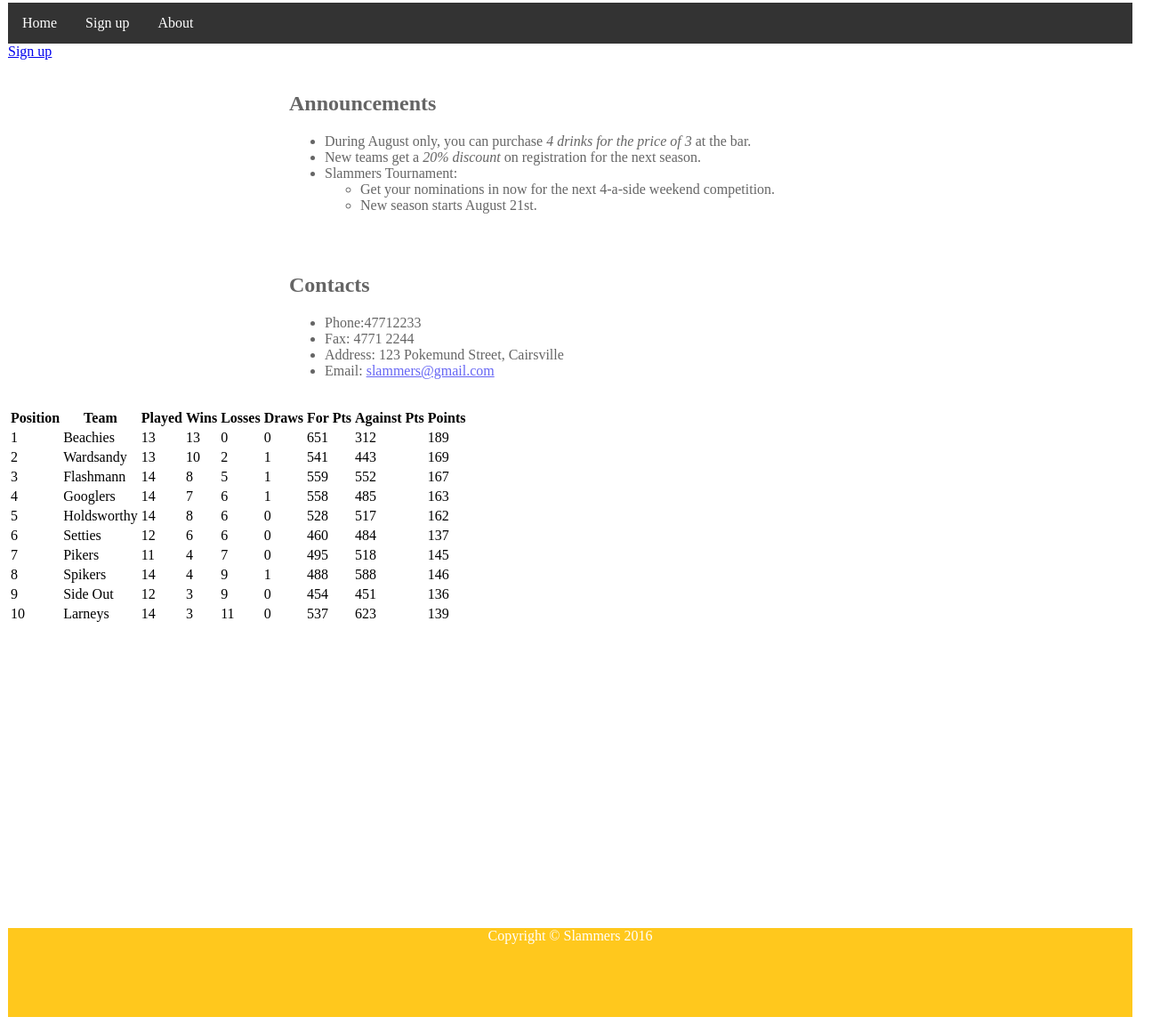
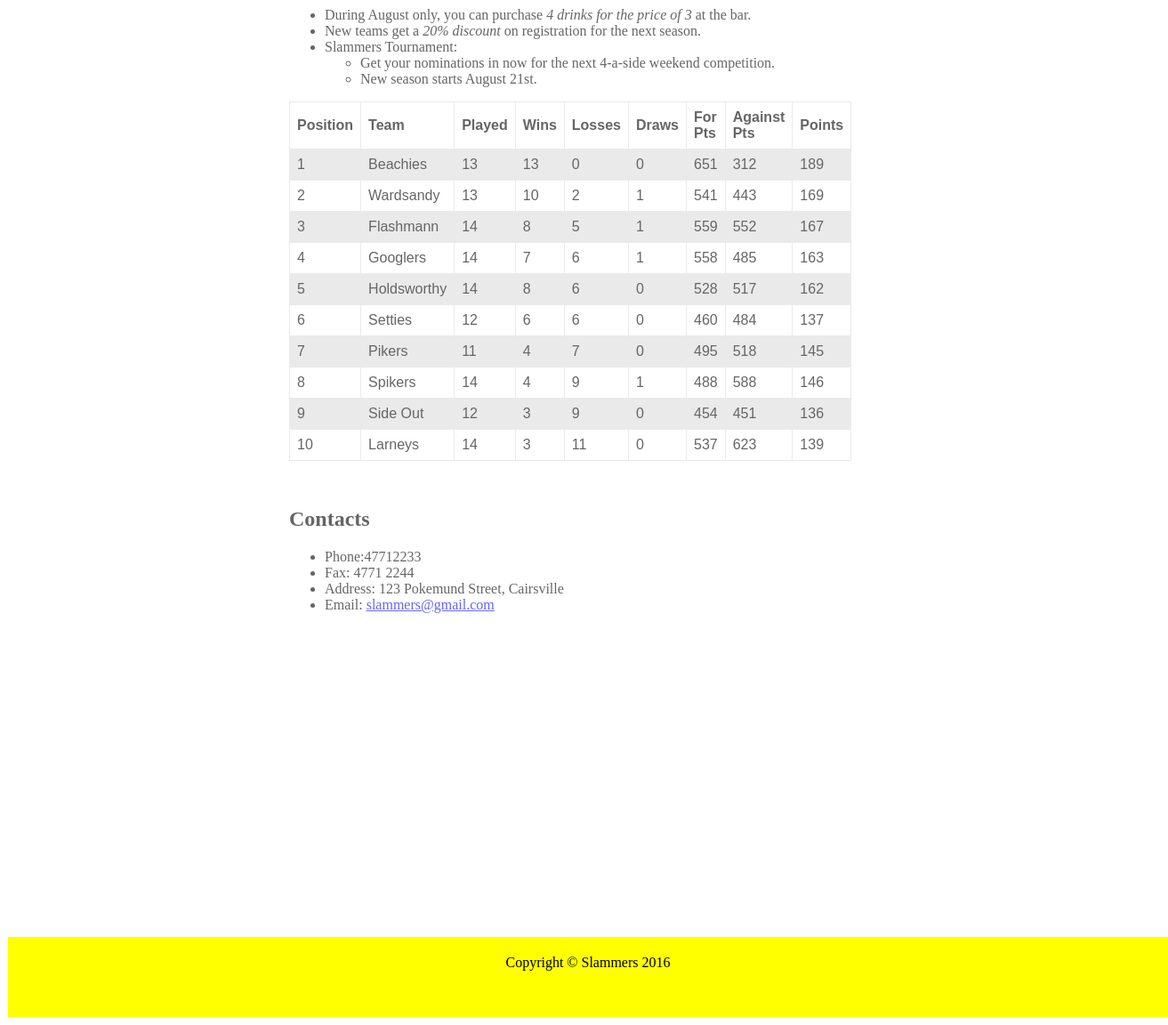
Before and after one commit to donaldCull/cp1406_Slammers_website_a1, a plain HTML site: page index.html in a window 1280 px wide. Shown: the part 166-1318 px from the top of the page at 89% size, 1313 px wide, since content can reach past the window. Drawn offline with Linux system fonts and the light colour scheme.

Commit message:
Slammers logo placed

```diff
--- a/index.html
+++ b/index.html
@@ -8,7 +8,7 @@
 <body>
     <div class="container">
         <header>
-            <h1>Slammers</h1>
+            <img src="images/vector_volleyball_logo.png" alt="slammers logo">
         </header>
 
         <nav>
@@ -33,19 +33,7 @@
                     </ul>
                 </li>
             </ul>
-    </div>
 
-
-    <div class="transbox">
-    <!--TODO Find correct tag and format for contact details-->
-            <h2>Contacts</h2>
-            <ul>
-                <li>Phone:47712233</li>
-                <li>Fax: 4771 2244</li>
-                <li>Address: 123 Pokemund Street, Cairsville</li>
-                <li>Email: <a href="mailto:slammers@gmail.com">slammers@gmail.com</a></li>
-            </ul>
-    </div>
         <table>
             <tr>
                 <th>Position</th>
@@ -170,6 +158,18 @@
             </tr>
 
         </table>
+    </div>
+
+    <div class="transbox">
+    <!--TODO Find correct tag and format for contact details-->
+            <h2>Contacts</h2>
+            <ul>
+                <li>Phone:47712233</li>
+                <li>Fax: 4771 2244</li>
+                <li>Address: 123 Pokemund Street, Cairsville</li>
+                <li>Email: <a href="mailto:slammers@gmail.com">slammers@gmail.com</a></li>
+            </ul>
+    </div>
         <footer>Copyright &copy; Slammers 2016 </footer>
     </div>
 </body>
--- a/styles.css
+++ b/styles.css
@@ -9,24 +9,24 @@ div.container {
     position: relative;
 }
 
-header{
-    font-size: 2em;
-}
 footer{
     width: 100%;
-    height: 100px;
+    height: 50px;
     position: absolute;
+    background: yellow;
+    padding: 20px;
+    text-align: center;
+    margin: auto;
     bottom: 0;
     left: 0;
 }
 
-header, footer{
-    padding: 0;
-    color: white;
-    background-color: rgb(255, 200, 29);
-    clear: left;
-    text-align: center;
-}
+/*footer{*/
+    /*border-radius: 15px 50px;*/
+    /*margin: 20px auto;*/
+    /*width: 50%;*/
+    /*height: 150px;*/
+/*}*/
 
 nav ul{
     list-style-type: none;
@@ -48,6 +48,22 @@ nav li a{
     text-decoration: none;
 }
 
+table {
+    font-family: arial, sans-serif;
+    border-collapse: collapse;
+    width: 100%;
+}
+
+td, th {
+    border: 1px solid #dddddd;
+    text-align: left;
+    padding: 8px;
+}
+
+tr:nth-child(even) {
+    background-color: #dddddd;
+}
+
 form{
     border-radius: 5px;
     background-color: gainsboro;
```
